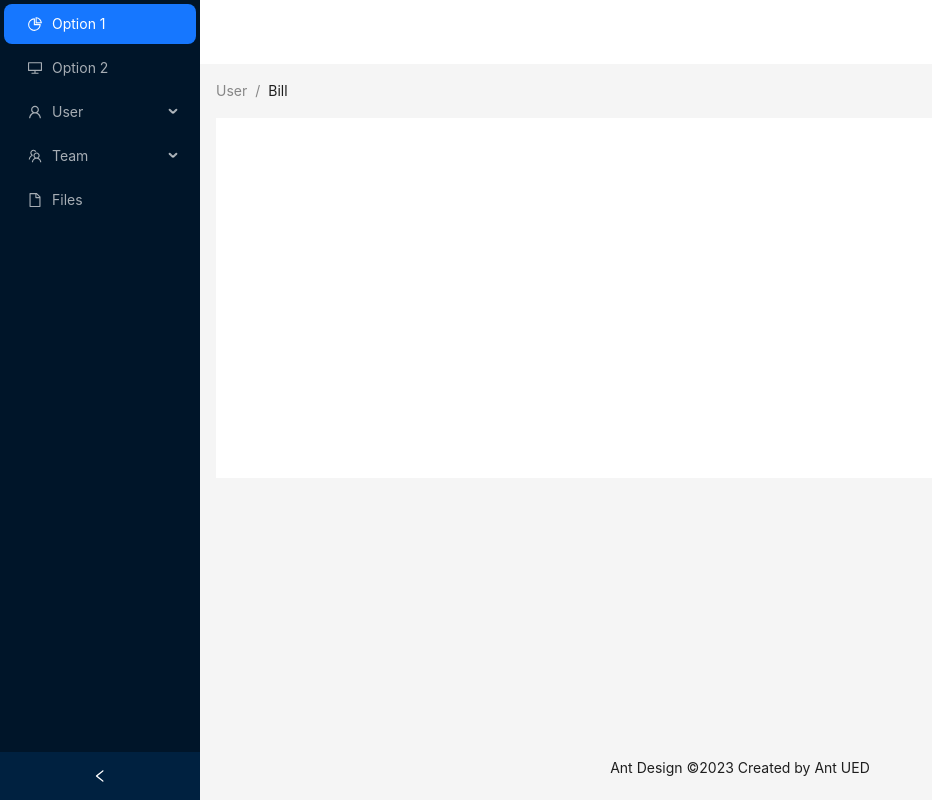
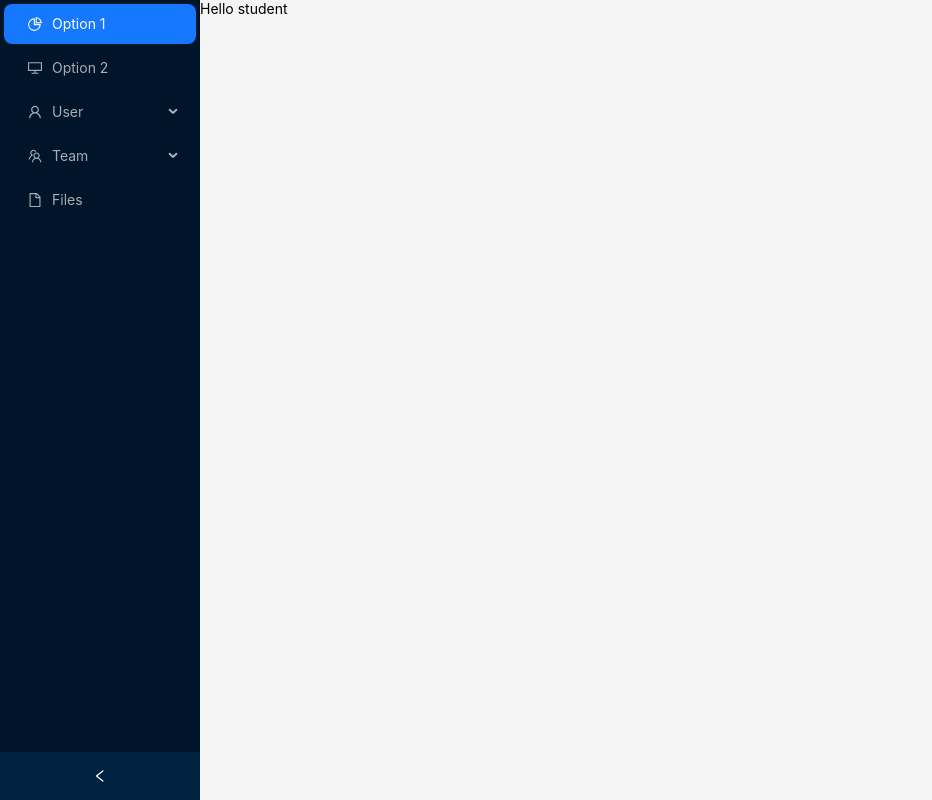
Before and after one commit to pixprocoder/university-management-frontend, a Next.js app: page /student in a window 1280 px wide. Shown: the whole page, without its empty margins (0-932 px from the left). Built offline with nearby package versions, Linux system fonts and the light colour scheme.

Commit message:
separated sidebar and content layout in with-layout folder and super-admin component created

```diff
--- a/src/app/(with-layout)/layout.tsx
+++ b/src/app/(with-layout)/layout.tsx
@@ -1,90 +1,12 @@
-"use client";
-import React, { useState } from "react";
-import {
-  DesktopOutlined,
-  FileOutlined,
-  PieChartOutlined,
-  TeamOutlined,
-  UserOutlined,
-} from "@ant-design/icons";
-import type { MenuProps } from "antd";
-import { Breadcrumb, Layout, Menu, theme } from "antd";
-
-const { Header, Content, Footer, Sider } = Layout;
-
-type MenuItem = Required<MenuProps>["items"][number];
-
-function getItem(
-  label: React.ReactNode,
-  key: React.Key,
-  icon?: React.ReactNode,
-  children?: MenuItem[]
-): MenuItem {
-  return {
-    key,
-    icon,
-    children,
-    label,
-  } as MenuItem;
-}
-
-const items: MenuItem[] = [
-  getItem("Option 1", "1", <PieChartOutlined />),
-  getItem("Option 2", "2", <DesktopOutlined />),
-  getItem("User", "sub1", <UserOutlined />, [
-    getItem("Tom", "3"),
-    getItem("Bill", "4"),
-    getItem("Alex", "5"),
-  ]),
-  getItem("Team", "sub2", <TeamOutlined />, [
-    getItem("Team 1", "6"),
-    getItem("Team 2", "8"),
-  ]),
-  getItem("Files", "9", <FileOutlined />),
-];
+import { Layout } from "antd";
+import Sidebar from "../components/ui/Sidebar";
+import Contents from "../components/ui/Contents";
 
 const DashboardLayout = ({ children }: { children: React.ReactNode }) => {
-  const [collapsed, setCollapsed] = useState(false);
-  const {
-    token: { colorBgContainer },
-  } = theme.useToken();
-
   return (
-    <Layout style={{ minHeight: "100vh" }}>
-      <Sider
-        collapsible
-        collapsed={collapsed}
-        onCollapse={(value) => setCollapsed(value)}
-      >
-        <div className="demo-logo-vertical" />
-        <Menu
-          theme="dark"
-          defaultSelectedKeys={["1"]}
-          mode="inline"
-          items={items}
-        />
-      </Sider>
-      <Layout>
-        <Header style={{ padding: 0, background: colorBgContainer }} />
-        <Content style={{ margin: "0 16px" }}>
-          <Breadcrumb style={{ margin: "16px 0" }}>
-            <Breadcrumb.Item>User</Breadcrumb.Item>
-            <Breadcrumb.Item>Bill</Breadcrumb.Item>
-          </Breadcrumb>
-          <div
-            style={{
-              padding: 24,
-              minHeight: 360,
-              background: colorBgContainer,
-            }}
-          >
-            {children}
-          </div>
-        </Content>
-        <Footer style={{ textAlign: "center" }}>
-          Ant Design ©2023 Created by Ant UED
-        </Footer>
-      </Layout>
+    <Layout hasSider>
+      <Sidebar />
+      <Contents>{children}</Contents>
     </Layout>
   );
 };
--- a/src/app/(with-layout)/student/page.tsx
+++ b/src/app/(with-layout)/student/page.tsx
@@ -1,7 +1,5 @@
-import React from "react";
-
 const Student = () => {
-  return <div></div>;
+  return <div> Hello student</div>;
 };
 
 export default Student;
--- /dev/null
+++ b/src/app/components/ui/Contents.tsx
@@ -0,0 +1,13 @@
+"use client";
+import React from "react";
+import { Layout } from "antd";
+
+const { Content } = Layout;
+
+const Contents = ({ children }: { children: React.ReactNode }) => {
+  return (
+    <Content style={{ minHeight: "100vh", color: "black" }}>{children}</Content>
+  );
+};
+
+export default Contents;
--- /dev/null
+++ b/src/app/components/ui/Sidebar.tsx
@@ -0,0 +1,68 @@
+"use client";
+import { useState } from "react";
+import { Layout, Menu } from "antd";
+import type { MenuProps } from "antd";
+const { Header, Content, Footer, Sider } = Layout;
+import {
+  DesktopOutlined,
+  FileOutlined,
+  PieChartOutlined,
+  TeamOutlined,
+  UserOutlined,
+} from "@ant-design/icons";
+// Import ends
+
+type MenuItem = Required<MenuProps>["items"][number];
+function getItem(
+  label: React.ReactNode,
+  key: React.Key,
+  icon?: React.ReactNode,
+  children?: MenuItem[]
+): MenuItem {
+  return {
+    key,
+    icon,
+    children,
+    label,
+  } as MenuItem;
+}
+
+const items: MenuItem[] = [
+  getItem("Option 1", "1", <PieChartOutlined />),
+  getItem("Option 2", "2", <DesktopOutlined />),
+  getItem("User", "sub1", <UserOutlined />, [
+    getItem("Tom", "3"),
+    getItem("Bill", "4"),
+    getItem("Alex", "5"),
+  ]),
+  getItem("Team", "sub2", <TeamOutlined />, [
+    getItem("Team 1", "6"),
+    getItem("Team 2", "8"),
+  ]),
+  getItem("Files", "9", <FileOutlined />),
+];
+
+const Sidebar = () => {
+  const [collapsed, setCollapsed] = useState(false);
+
+  return (
+    <div>
+      <Sider
+        style={{ minHeight: "100vh" }}
+        collapsible
+        collapsed={collapsed}
+        onCollapse={(value) => setCollapsed(value)}
+      >
+        <div className="demo-logo-vertical" />
+        <Menu
+          theme="dark"
+          defaultSelectedKeys={["1"]}
+          mode="inline"
+          items={items}
+        />
+      </Sider>
+    </div>
+  );
+};
+
+export default Sidebar;
```
Also changed, not shown: src/app/(with-layout)/super-admin/page.tsx (added, +9 -0 lines).
